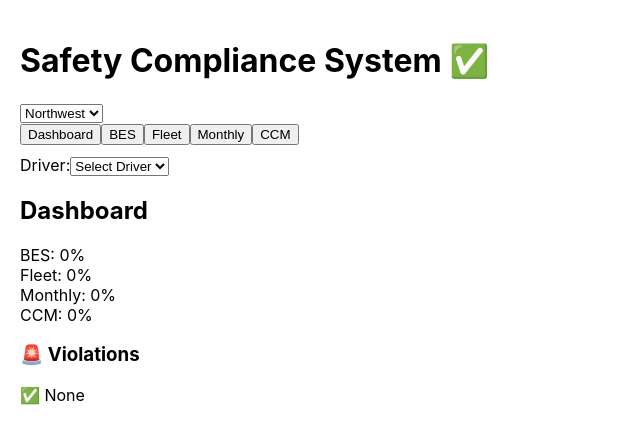
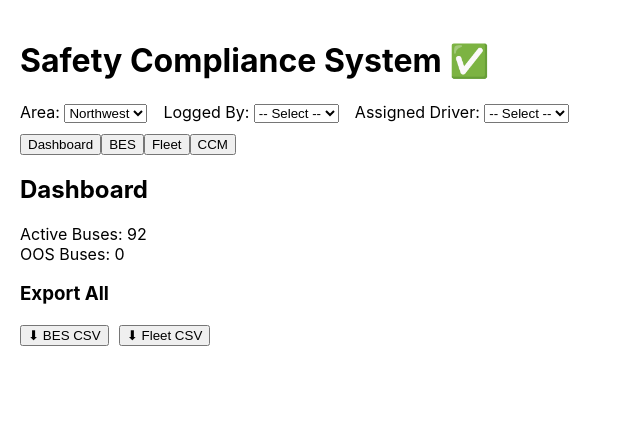
Before and after one commit to drewworkfirststudent-droid/safety-app, a React (Create React App) app: page / in a window 1280 px wide. Shown: the top 444 px of the page, without its empty margins (0-640 px from the left). Built offline with nearby package versions, Linux system fonts and the light colour scheme.

Commit message:
Persistence and Build upgrade

```diff
--- a/src/App.js
+++ b/src/App.js
@@ -1,11 +1,6 @@
 import CCM from "./modules/ccm/CCM";
 import { useState, useEffect } from "react";
 import { NW_BUSES, SE_BUSES } from "./buses";
-
-const DRIVERS = ["Smith", "Johnson", "Williams", "Brown", "Jones"];
-
-const OOS_NW = ["301", "305"];
-const OOS_SE = ["412", "515"];
 
 const STATUS = {
   NOT_STARTED: "NOT_STARTED",
@@ -14,26 +9,59 @@ const STATUS = {
   FAILED: "FAILED"
 };
 
+const STAFF = [
+  "Drew",
+  "Courtney",
+  "Brandi",
+  "Tony",
+  "Lee",
+  "Johnny",
+  "Mike"
+];
+
+function downloadCSV(filename, rows) {
+  const csv = rows
+    .map(r => r.map(cell => `"${cell ?? ""}"`).join(","))
+    .join("\n");
+
+  const blob = new Blob([csv], { type: "text/csv" });
+  const url = URL.createObjectURL(blob);
+  const a = document.createElement("a");
+  a.href = url;
+  a.download = filename;
+  a.click();
+  URL.revokeObjectURL(url);
+}
+
+function formatDate(ts) {
+  if (!ts) return "";
+  return new Date(ts).toLocaleString();
+}
+
 export default function App() {
   const [tab, setTab] = useState("dashboard");
   const [area, setArea] = useState("Northwest");
+  const [loggedBy, setLoggedBy] = useState("");
 
-  const buses = area === "Northwest" ? NW_BUSES : SE_BUSES;
-  const oosList = area === "Northwest" ? OOS_NW : OOS_SE;
+  const allBuses =
+    area === "Northwest"
+      ? NW_BUSES.map(String)
+      : SE_BUSES.map(String);
 
-  const today = new Date().getDay();
-  const isFriday = today === 5;
+  const [oosBuses, setOosBuses] = useState([]);
+  const activeBuses = allBuses.filter(b => !oosBuses.includes(b));
 
   const [busDrivers, setBusDrivers] = useState({});
   const [currentDriver, setCurrentDriver] = useState("");
 
-  // ✅ SEPARATED SELECTION STATE
+  const [besResults, setBesResults] = useState({});
+  const [fleetResults, setFleetResults] = useState({});
+
   const [selectedBesBus, setSelectedBesBus] = useState(null);
   const [selectedFleetBus, setSelectedFleetBus] = useState(null);
-  const [selectedMonthlyBus, setSelectedMonthlyBus] = useState(null);
-  const [besResults, setBesResults] = useState({});
-  const [fleetResults, setFleetResults] = useState({});
-  const [monthlyResults, setMonthlyResults] = useState({});
+
+  const today = new Date().getDay();
+  const isFriday = today === 5;
 
   const fleetTemplate = {
     extinguisher: false,
@@ -44,19 +72,15 @@ export default function App() {
     collisionPacket: false
   };
 
-  const monthlyTemplate = {
-    extinguisher: false,
-    tagValid: false,
-    coAlarm: false
-  };
-
+  // LOAD
   useEffect(() => {
     setBusDrivers(JSON.parse(localStorage.getItem(`drivers-${area}`) || "{}"));
     setBesResults(JSON.parse(localStorage.getItem(`bes-${area}`) || "{}"));
     setFleetResults(JSON.parse(localStorage.getItem(`fleet-${area}`) || "{}"));
-    setMonthlyResults(JSON.parse(localStorage.getItem(`monthly-${area}`) || "{}"));
+    setOosBuses(JSON.parse(localStorage.getItem(`oos-${area}`) || "[]"));
   }, [area]);
 
+  // SAVE
   useEffect(() => {
     localStorage.setItem(`drivers-${area}`, JSON.stringify(busDrivers));
   }, [busDrivers, area]);
@@ -70,8 +94,8 @@ export default function App() {
   }, [fleetResults, area]);
 
   useEffect(() => {
-    localStorage.setItem(`monthly-${area}`, JSON.stringify(monthlyResults));
-  }, [monthlyResults, area]);
+    localStorage.setItem(`oos-${area}`, JSON.stringify(oosBuses));
+  }, [oosBuses, area]);
 
   const assignDriver = (bus) => {
     if (!currentDriver) return;
@@ -85,91 +109,157 @@ export default function App() {
     return "gray";
   };
 
-  // ✅ FRIDAY VIOLATIONS
-  const violations = buses.filter(b => {
-    const besOk = besResults[b]?.status;
-    const fleetOk = fleetResults[b]?.status === STATUS.COMPLETE;
+  const besViolations = activeBuses.filter(
+    b => isFriday && !besResults[b]?.status
+  );
 
+  const fleetViolations = activeBuses.filter(
+    b => isFriday && fleetResults[b]?.status !== STATUS.COMPLETE
+  );
 
-    return isFriday && (!besOk || !fleetOk);
+  const totalViolations = new Set([
+    ...besViolations,
+    ...fleetViolations
+  ]).size;
+
+  // CSV EXPORTS
+  const exportBES = () => {
+    const headers = ["Bus", "Assigned Driver", "Logged By", "Status", "Date/Time"];
+
+    const rows = activeBuses.map(bus => {
+      const d = besResults[bus] || {};
+      return [
+        bus,
+        busDrivers[bus] || "",
+        d.loggedBy || "",
+        d.status || "NOT_STARTED",
+        formatDate(d.timestamp)
+      ];
     });
 
+    const dateStr = new Date().toISOString().slice(0, 10);
+    downloadCSV(`BES-${area}-${dateStr}.csv`, [headers, ...rows]);
+  };
 
-  const besPercent = Math.round(
-    (Object.values(besResults).filter(v => v?.status).length / buses.length) * 100
-  ) || 0;
+  const exportFleet = () => {
+    const headers = [
+      "Bus",
+      "Assigned Driver",
+      "Logged By",
+      "Extinguisher",
+      "Registration",
+      "Insurance",
+      "First Aid",
+      "Body Fluid",
+      "Collision Packet",
+      "Status",
+      "Date/Time"
+    ];
 
-  const fleetPercent = Math.round(
-    (Object.values(fleetResults).filter(v => v?.status === STATUS.COMPLETE).length / buses.length) * 100
-  ) || 0;
+    const rows = activeBuses.map(bus => {
+      const d = fleetResults[bus] || {};
 
-  const monthlyPercent = Math.round(
-    (Object.values(monthlyResults).filter(v => v?.status === STATUS.COMPLETE).length / buses.length) * 100
-  ) || 0;
+      return [
+        bus,
+        busDrivers[bus] || "",
+        d.loggedBy || "",
+        d.extinguisher ? "YES" : "NO",
+        d.registration ? "YES" : "NO",
+        d.insurance ? "YES" : "NO",
+        d.firstAid ? "YES" : "NO",
+        d.bodyFluid ? "YES" : "NO",
+        d.collisionPacket ? "YES" : "NO",
+        d.status || "NOT_STARTED",
+        formatDate(d.timestamp)
+      ];
+    });
 
-  const savedCCM = JSON.parse(localStorage.getItem(`ccm-progress-${area}`) || "{}");
-  const ccmPercent = Math.round((Object.keys(savedCCM.results || {}).length / buses.length) * 100) || 0;
+    const dateStr = new Date().toISOString().slice(0, 10);
+    downloadCSV(`Fleet-${area}-${dateStr}.csv`, [headers, ...rows]);
+  };
 
   return (
     <div style={{ padding: 20 }}>
       <h1>Safety Compliance System ✅</h1>
 
+      {/* AREA + LOGGED BY */}
+      <div style={{ display: "flex", gap: 16, flexWrap: "wrap", marginBottom: 10 }}>
+        <div>
+          Area:&nbsp;
           <select value={area} onChange={(e) => setArea(e.target.value)}>
             <option>Northwest</option>
             <option>Southeast</option>
           </select>
+        </div>
 
         <div>
+          Logged By:&nbsp;
+          <select value={loggedBy} onChange={(e) => setLoggedBy(e.target.value)}>
+            <option value="">-- Select --</option>
+            {STAFF.map(s => (
+              <option key={s}>{s}</option>
+            ))}
+          </select>
+        </div>
+
+        <div>
+          Assigned Driver:&nbsp;
+          <select value={currentDriver} onChange={(e) => setCurrentDriver(e.target.value)}>
+            <option value="">-- Select --</option>
+            {["Smith", "Johnson", "Williams", "Brown", "Jones"].map(d => (
+              <option key={d}>{d}</option>
+            ))}
+          </select>
+        </div>
+      </div>
+
+      {/* TABS */}
+      <div style={{ marginBottom: 10 }}>
         <button onClick={() => setTab("dashboard")}>Dashboard</button>
         <button onClick={() => setTab("bes")}>BES</button>
         <button onClick={() => setTab("fleet")}>Fleet</button>
-        <button onClick={() => setTab("monthly")}>Monthly</button>
         <button onClick={() => setTab("ccm")}>CCM</button>
       </div>
 
-      <div style={{ marginTop: 10 }}>
-        Driver:
-        <select value={currentDriver} onChange={(e) => setCurrentDriver(e.target.value)}>
-          <option value="">Select Driver</option>
-          {DRIVERS.map(d => <option key={d}>{d}</option>)}
-        </select>
-      </div>
-
+      {/* DASHBOARD */}
       {tab === "dashboard" && (
         <div>
           <h2>Dashboard</h2>
 
           {isFriday && (
-            <div style={{ color: "red", fontWeight: "bold" }}>
-              🚨 FINAL COMPLIANCE REVIEW
+            <div style={{ background: "#ffcccc", padding: 10, marginBottom: 10 }}>
+              🚨 {totalViolations} TOTAL VIOLATIONS
+              <div>BES: {besViolations.length}</div>
+              <div>Fleet: {fleetViolations.length}</div>
             </div>
           )}
 
+          <div>Active Buses: {activeBuses.length}</div>
+          <div>OOS Buses: {oosBuses.length}</div>
 
-          <div>BES: {besPercent}%</div>
-          <div>Fleet: {fleetPercent}%</div>
-          <div>Monthly: {monthlyPercent}%</div>
-          <div>CCM: {ccmPercent}%</div>
-
-          <h3>🚨 Violations</h3>
-          {violations.length === 0 ? (
-            <div>✅ None</div>
-          ) : (
-            violations.map(b => (
-              <div key={b} style={{ color: "red" }}>
-                Bus {b} — Driver: {busDrivers[b] || "UNKNOWN"}
-              </div>
-            ))
-          )}
+          <h3>Export All</h3>
+          <button onClick={exportBES} style={{ marginRight: 10 }}>
+            ⬇ BES CSV
+          </button>
+          <button onClick={exportFleet}>
+            ⬇ Fleet CSV
+          </button>
         </div>
       )}
 
+      {/* BES GRID */}
       {tab === "bes" && (
         <div>
+          <div style={{ display: "flex", justifyContent: "space-between" }}>
             <h2>BES Grid</h2>
+            <button onClick={exportBES}>⬇ Export CSV</button>
+          </div>
+
           <div style={{ display: "grid", gridTemplateColumns: "repeat(6, 1fr)", gap: 10 }}>
-            {buses.map(bus => {
+            {activeBuses.map(bus => {
               const data = besResults[bus];
+              const violation = besViolations.includes(bus);
+
               return (
                 <div
                   key={bus}
@@ -177,10 +267,11 @@ export default function App() {
                   style={{
                     padding: 10,
                     background: getColor(data?.status),
+                    border: violation ? "3px solid red" : "1px solid #999",
                     color: "white",
+                    textAlign: "center",
                     cursor: "pointer",
-                    borderRadius: 6,
-                    textAlign: "center"
+                    borderRadius: 6
                   }}
                 >
                   {bus}
@@ -190,34 +281,63 @@ export default function App() {
           </div>
 
           {selectedBesBus && (
-            <div>
+            <div style={{ marginTop: 16 }}>
               <h3>Bus {selectedBesBus}</h3>
-              <button onClick={() => {
+
+              <button
+                onClick={() => {
+                  if (!loggedBy) return alert("Select Logged By");
+
                   assignDriver(selectedBesBus);
                   setBesResults(p => ({
                     ...p,
-                  [selectedBesBus]: { status: STATUS.COMPLETE }
+                    [selectedBesBus]: {
+                      status: STATUS.COMPLETE,
+                      loggedBy,
+                      timestamp: Date.now()
+                    }
                   }));
-              }}>Tag ✅</button>
+                }}
+              >
+                Tag ✅
+              </button>
 
-              <button onClick={() => {
+              <button
+                style={{ marginLeft: 10 }}
+                onClick={() => {
+                  if (!loggedBy) return alert("Select Logged By");
+
                   assignDriver(selectedBesBus);
                   setBesResults(p => ({
                     ...p,
-                  [selectedBesBus]: { status: STATUS.FAILED }
+                    [selectedBesBus]: {
+                      status: STATUS.FAILED,
+                      loggedBy,
+                      timestamp: Date.now()
+                    }
                   }));
-              }}>Missing ❌</button>
+                }}
+              >
+                Missing ❌
+              </button>
             </div>
           )}
         </div>
       )}
 
+      {/* FLEET GRID */}
       {tab === "fleet" && (
         <div>
+          <div style={{ display: "flex", justifyContent: "space-between" }}>
             <h2>Fleet Grid</h2>
+            <button onClick={exportFleet}>⬇ Export CSV</button>
+          </div>
+
           <div style={{ display: "grid", gridTemplateColumns: "repeat(6, 1fr)", gap: 10 }}>
-            {buses.map(bus => {
+            {activeBuses.map(bus => {
               const data = fleetResults[bus];
+              const violation = fleetViolations.includes(bus);
+
               return (
                 <div
                   key={bus}
@@ -225,10 +345,11 @@ export default function App() {
                   style={{
                     padding: 10,
                     background: getColor(data?.status),
+                    border: violation ? "3px solid red" : "1px solid #999",
                     color: "white",
+                    textAlign: "center",
                     cursor: "pointer",
-                    borderRadius: 6,
-                    textAlign: "center"
+                    borderRadius: 6
                   }}
                 >
                   {bus}
@@ -238,8 +359,9 @@ export default function App() {
           </div>
 
           {selectedFleetBus && (
-            <div>
+            <div style={{ marginTop: 16 }}>
               <h3>Bus {selectedFleetBus}</h3>
+
               {Object.keys(fleetTemplate).map(k => (
                 <div key={k}>
                   <label>
@@ -247,12 +369,16 @@ export default function App() {
                       type="checkbox"
                       checked={fleetResults[selectedFleetBus]?.[k] || false}
                       onChange={(e) => {
+                        if (!loggedBy) return alert("Select Logged By");
+
                         assignDriver(selectedFleetBus);
+
                         setFleetResults(p => {
                           const existing = p[selectedFleetBus] || { ...fleetTemplate };
                           const updated = { ...existing, [k]: e.target.checked };
-                          const allChecked = Object.values(updated).every(Boolean);
-                          const anyChecked = Object.values(updated).some(Boolean);
+
+                          const allChecked = Object.keys(fleetTemplate).every(key => updated[key]);
+                          const anyChecked = Object.keys(fleetTemplate).some(key => updated[key]);
 
                           return {
                             ...p,
@@ -262,7 +388,9 @@ export default function App() {
                                 ? STATUS.COMPLETE
                                 : anyChecked
                                 ? STATUS.IN_PROGRESS
-                                : STATUS.NOT_STARTED
+                                : STATUS.NOT_STARTED,
+                              loggedBy,
+                              timestamp: Date.now()
                             }
                           };
                         });
@@ -276,69 +404,9 @@ export default function App() {
         </div>
       )}
 
-      {tab === "monthly" && (
-        <div>
-          <h2>Monthly Audits</h2>
-          <div style={{ display: "grid", gridTemplateColumns: "repeat(6, 1fr)", gap: 10 }}>
-            {buses.map(bus => {
-              const data = monthlyResults[bus];
-              return (
-                <div
-                  key={bus}
-                  onClick={() => setSelectedMonthlyBus(bus)}
-                  style={{
-                    padding: 10,
-                    background: getColor(data?.status),
-                    color: "white",
-                    cursor: "pointer",
-                    borderRadius: 6,
-                    textAlign: "center"
-                  }}
-                >
-                  {bus}
-                </div>
-              );
-            })}
-          </div>
-
-          {selectedMonthlyBus && (
-            <div>
-              <h3>Bus {selectedMonthlyBus}</h3>
-              {Object.keys(monthlyTemplate).map(k => (
-                <div key={k}>
-                  <label>
-                    <input
-                      type="checkbox"
-                      checked={monthlyResults[selectedMonthlyBus]?.[k] || false}
-                      onChange={(e) => {
-                        assignDriver(selectedMonthlyBus);
-                        setMonthlyResults(p => {
-                          const existing = p[selectedMonthlyBus] || { ...monthlyTemplate };
-                          const updated = { ...existing, [k]: e.target.checked };
-                          const allChecked = Object.values(updated).every(Boolean);
-
-                          return {
-                            ...p,
-                            [selectedMonthlyBus]: {
-                              ...updated,
-                              status: allChecked ? STATUS.COMPLETE : STATUS.IN_PROGRESS
-                            }
-                          };
-                        });
-                      }}
-                    /> {k}
-                  </label>
-                </div>
-              ))}
-            </div>
-          )}
-        </div>
-      )}
-
+      {/* CCM */}
       {tab === "ccm" && (
-        <div>
-          <CCM buses={buses} area={area} oosList={oosList} />
-        </div>
+        <CCM buses={activeBuses} area={area} oosList={oosBuses} loggedBy={loggedBy} />
       )}
     </div>
   );
```
Lines whose indentation alone changed are shown as unchanged.
